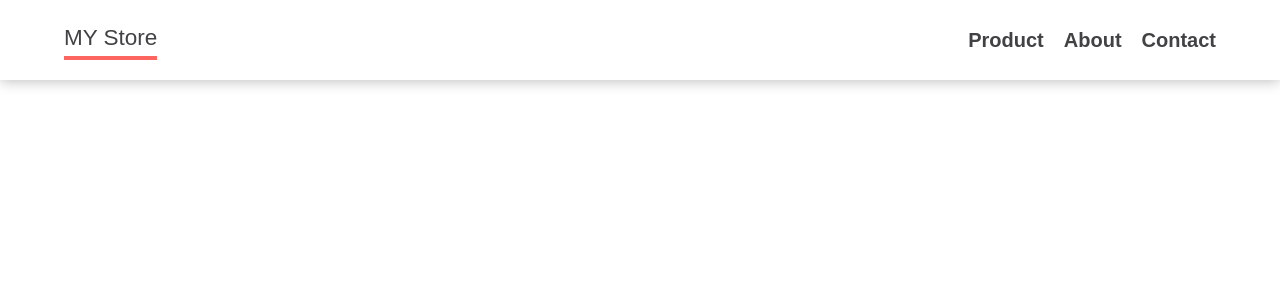
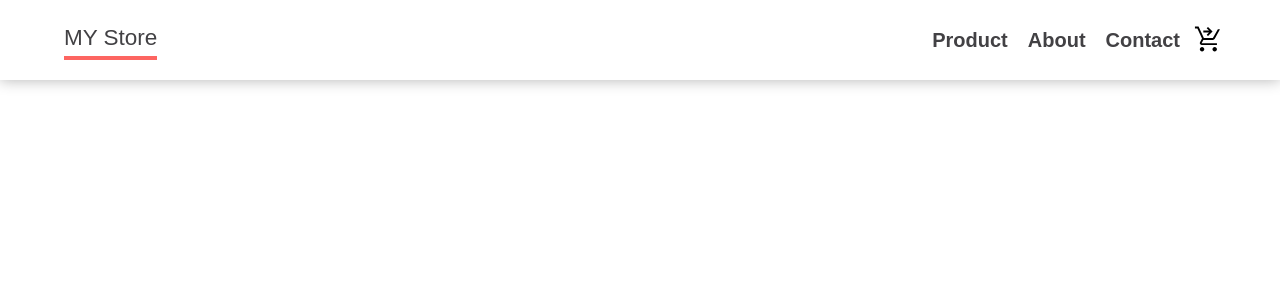
Before and after one commit to gabrielmussafiri/EcomerceApp, a Vue app: page / in a window 1280 px wide. Shown: the top 300 px of the page. Built offline with nearby package versions, Linux system fonts and the light colour scheme.

Commit message:
nav bar styling

```diff
--- a/src/components/Header.vue
+++ b/src/components/Header.vue
@@ -11,6 +11,7 @@ import {RouterLink} from "vue-router"
                 <a href="">Product</a>
                 <a href="">About</a>
                 <a href="">Contact</a>
+                <a href=""><img src="../assets/shopping.svg" alt=""></a>
 
 
             </div>
@@ -52,4 +53,9 @@ main{
     font-size: 20px;
     font-weight: bold;
 }
+.navbar .menu a img{
+    color: #f63e4e;
+    height: 30px;
+    margin:-7px;
+}
 </style>
```
Also changed, not shown: src/assets/shopping.svg (added).
